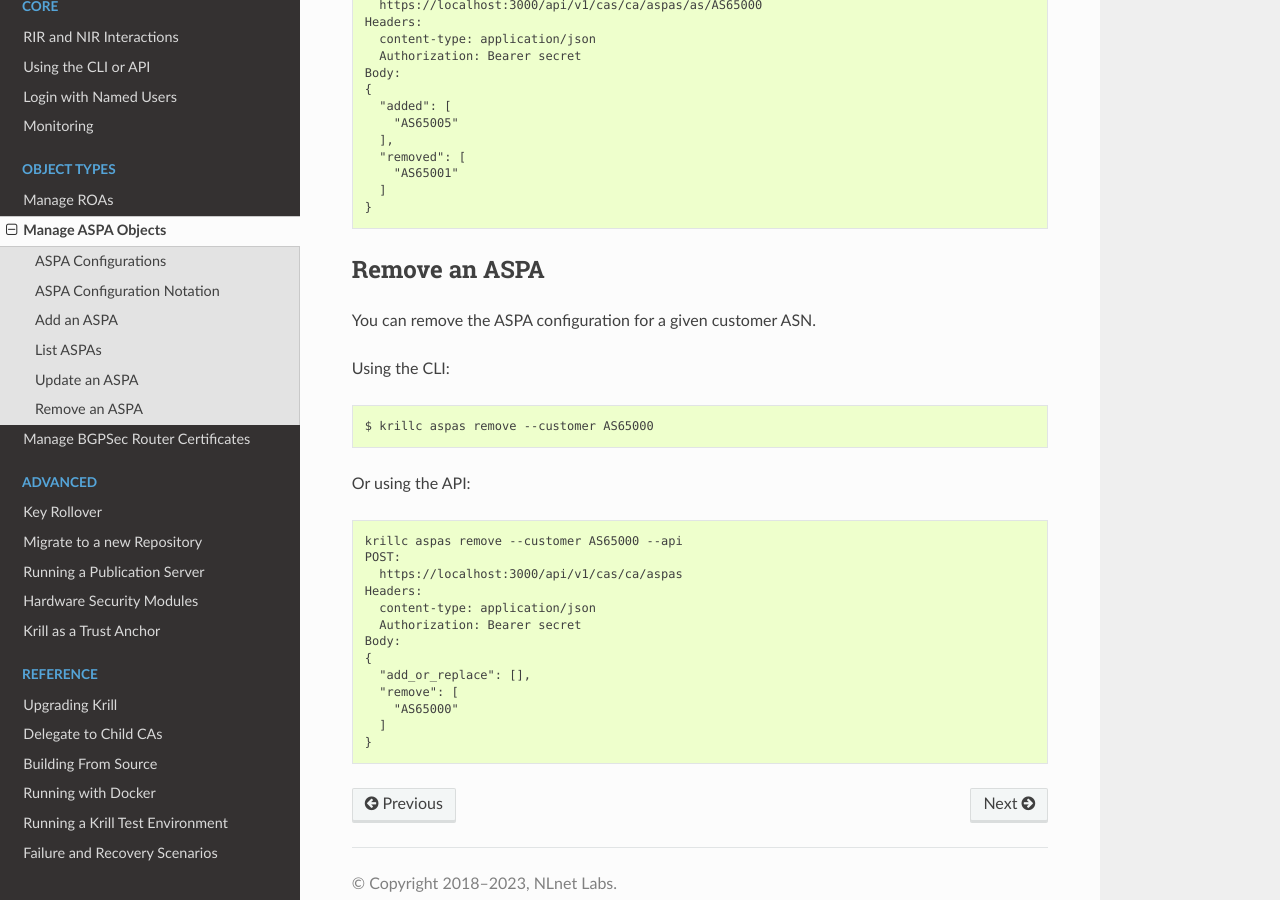
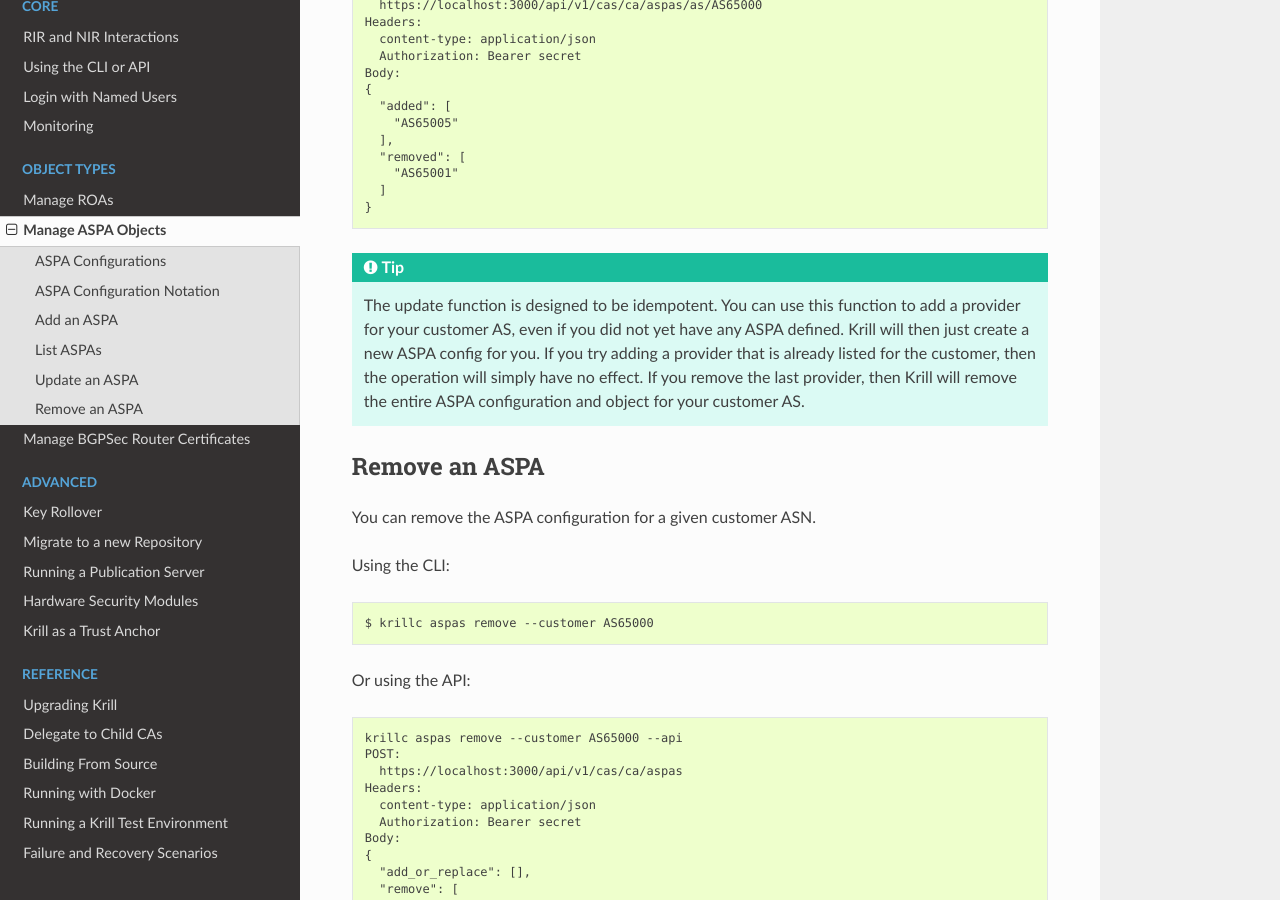
Before and after one commit to NLnetLabs/krill-manual, a Sphinx documentation site: the page built from source/manage-aspas.rst, in a window 1280 px wide and 900 px high, scrolled down 2359 px. Built offline with Sphinx 7.4.7 and the Read the Docs theme 2.0.0, drawn with Linux system fonts in a browser that asks for light colours; the version number could not be read and is left out.

Commit message:
update tip for aspa management

```diff
--- a/source/manage-aspas.rst
+++ b/source/manage-aspas.rst
@@ -154,6 +154,15 @@ Or using the API:
     ]
   }
 
+.. Tip:: The update function is designed to be idempotent. You can use
+         this function to add a provider for your customer AS, even if
+         you did not yet have any ASPA defined. Krill will then just
+         create a new ASPA config for you. If you try adding a provider
+         that is already listed for the customer, then the operation will
+         simply have no effect. If you remove the last provider, then
+         Krill will remove the entire ASPA configuration and object for
+         your customer AS.
+
 Remove an ASPA
 ---------------
 
```
